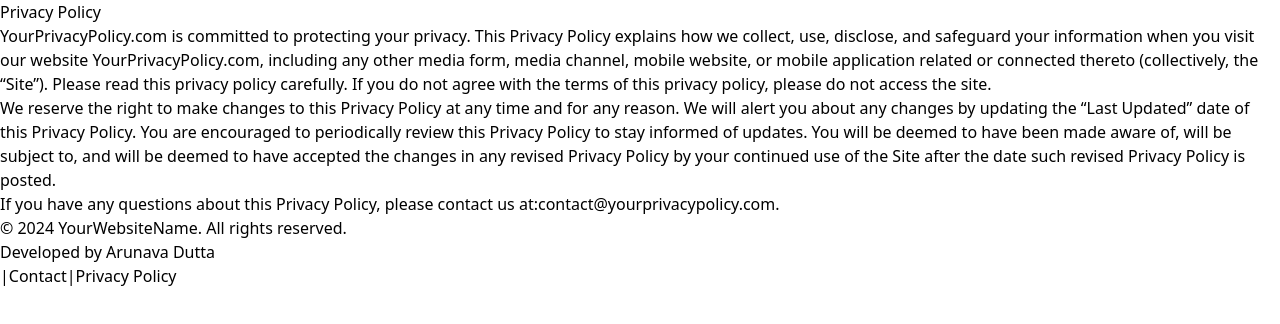
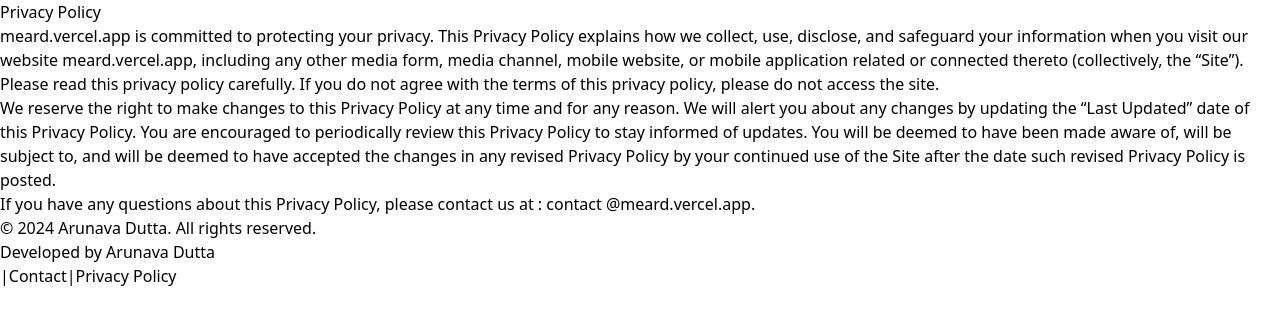
Before and after one commit to ArunavaCoderEm/Godard_Portfolio, a React (Vite) app: page /privacy in a window 1280 px wide. Shown: the top 324 px of the page. Built offline with nearby package versions, Linux system fonts and the light colour scheme; a web font is replaced by a local one.

Commit message:
all ready and dusted

```diff
--- a/src/Pages/Privacy.tsx
+++ b/src/Pages/Privacy.tsx
@@ -6,9 +6,9 @@ const PrivacyPolicyPage = ():React.ReactNode => {
       <div className="max-w-3xl mx-auto p-8">
         <h1 className="text-3xl font-bold mb-4">Privacy Policy</h1>
         <p className="mb-4">
-          YourPrivacyPolicy.com is committed to protecting your privacy. This Privacy Policy
+          meard.vercel.app is committed to protecting your privacy. This Privacy Policy
           explains how we collect, use, disclose, and safeguard your information when you visit our
-          website YourPrivacyPolicy.com, including any other media form, media channel, mobile
+          website meard.vercel.app, including any other media form, media channel, mobile
           website, or mobile application related or connected thereto (collectively, the
           “Site”). Please read this privacy policy carefully. If you do not agree with the terms
           of this privacy policy, please do not access the site.
@@ -22,12 +22,12 @@ const PrivacyPolicyPage = ():React.ReactNode => {
           continued use of the Site after the date such revised Privacy Policy is posted.
         </p>
         <p className="mb-4">
-          If you have any questions about this Privacy Policy, please contact us at:
-          <a href="/" className="text-[#FFF250] hover:underline">contact@yourprivacypolicy.com</a>.
+          If you have any questions about this Privacy Policy, please contact us at :
+          <a href="/" className="text-[#FFF250] hover:underline"> contact @meard.vercel.app</a>.
         </p>
       </div>
       <div className="flex w-full flex-col items-center justify-center gap-5 border-t border-gray-900/5 bg-[#121316] dark:border-white/5">
-        <h1 className="text-white p-3">© 2024 YourWebsiteName. All rights reserved.</h1>
+        <h1 className="text-white p-3">© 2024 Arunava Dutta. All rights reserved.</h1>
         <div className="flex items-center">
           <h1 className="text-[#FFF250] p-3">Developed by Arunava Dutta</h1>
           <span className="text-gray-400 mx-2">|</span>
```
